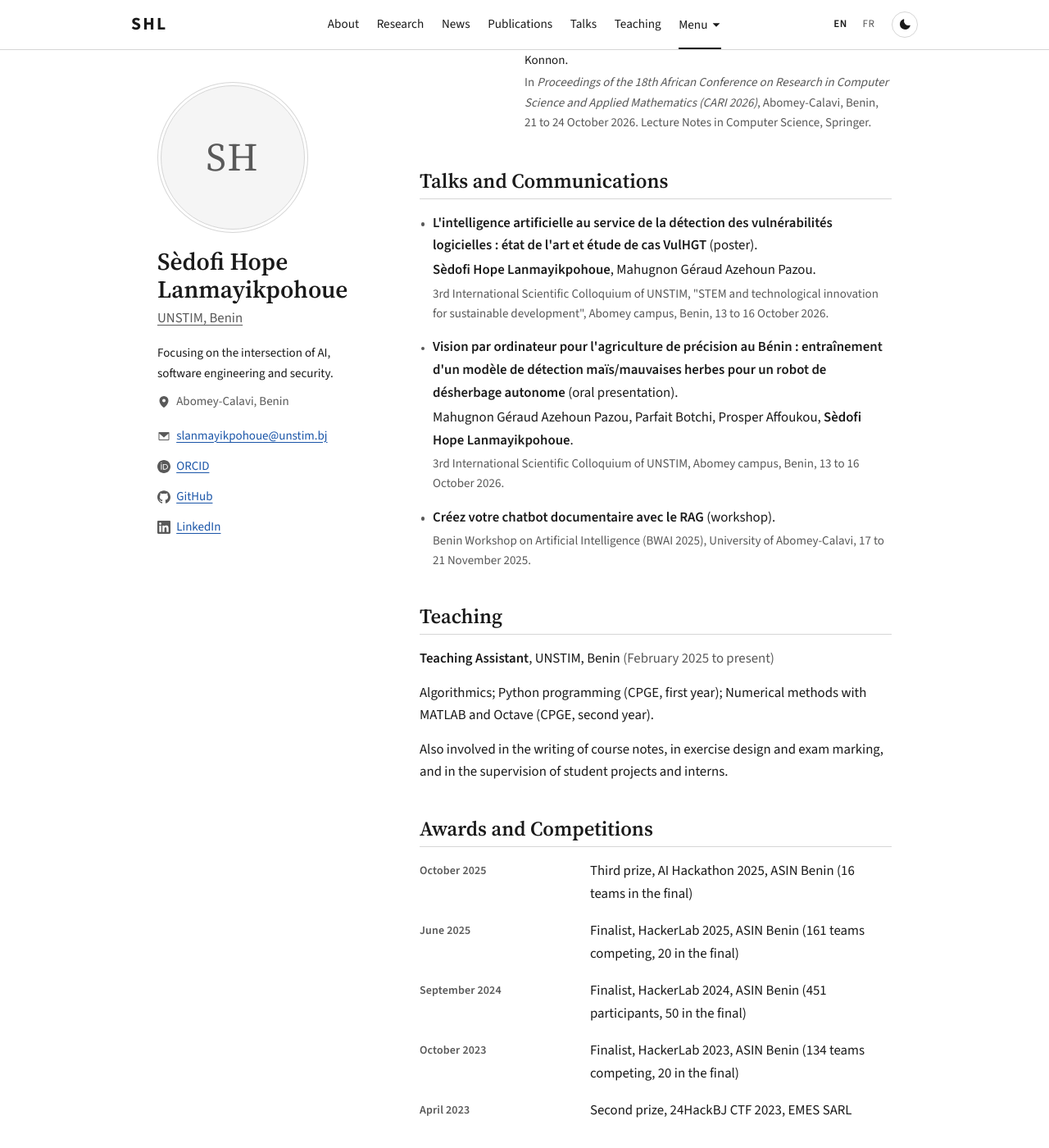
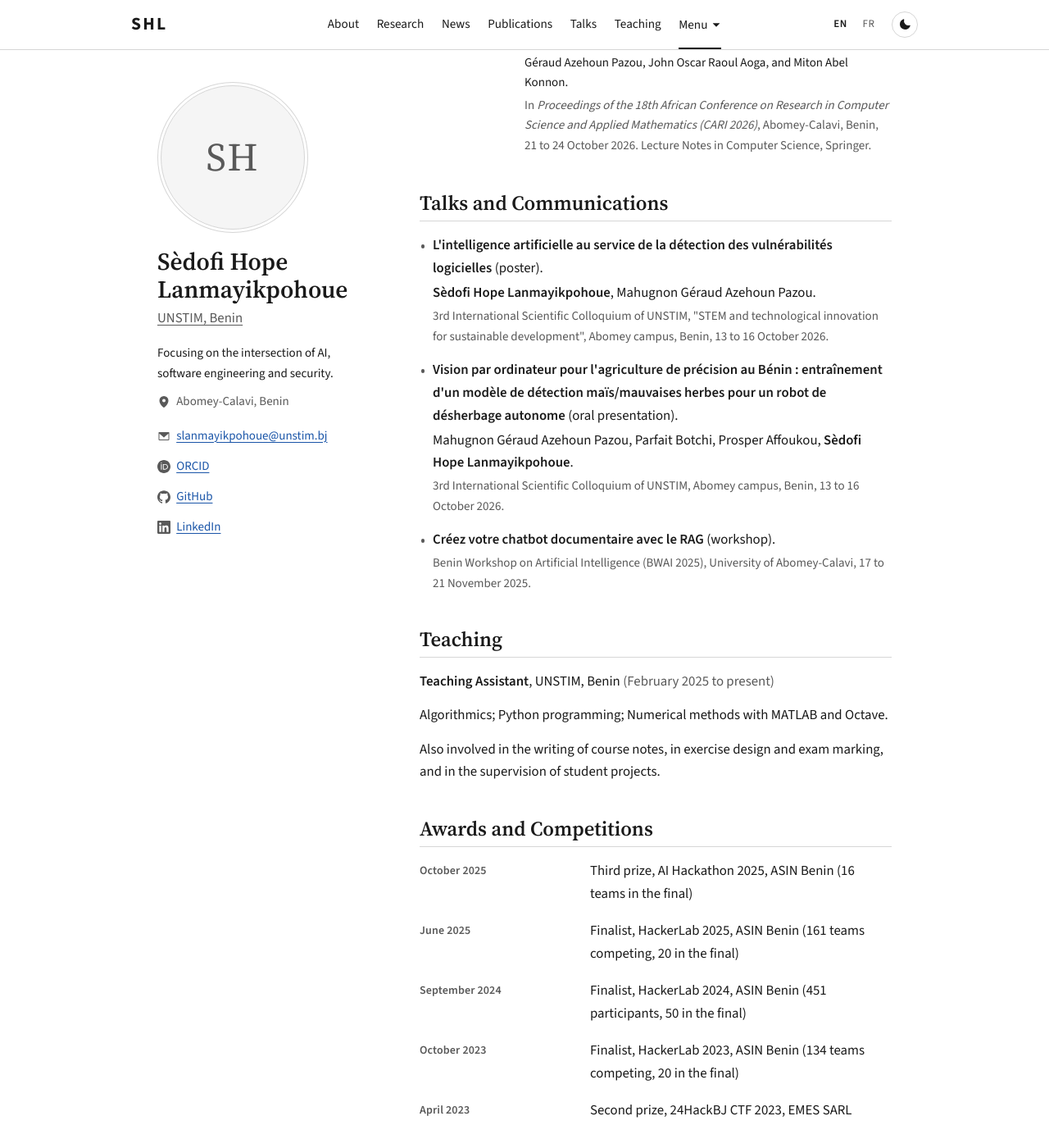
Before and after one commit to sedofihope/sedofihope.github.io, a Jekyll site: the page built from index.html, in a window 1280 px wide and 1400 px high, scrolled down 2379 px. Shown: the whole window at 82% size. Built offline with Jekyll 4.4.1, drawn with Linux system fonts in a browser that asks for light colours; some of the changed text lies outside the part shown.

Commit message:
Minor updates

```diff
--- a/_config.yml
+++ b/_config.yml
@@ -59,3 +59,4 @@
   - .jekyll-cache
   # Local conversation exports (gitignored, may contain private details)
   - 20*.txt
+  - 20*.md
--- a/_data/content_en.yml
+++ b/_data/content_en.yml
@@ -122,7 +122,7 @@
 news:
   - date: October 2026
     title: CARI 2026
-    text: Presentation of our paper on graph-based vulnerability detection at the 18th African Conference on Research in Computer Science and Applied Mathematics, held at the University of Abomey-Calavi from 21 to 24 October. CARI is the main pan-African forum for research in computer science and applied mathematics.
+    text: Presentation of our paper on graph-based vulnerability detection at the 18th African Conference on Research in Computer Science and Applied Mathematics, held at the Sèmè City Foundation headquarters in Cotonou from 21 to 24 October. CARI is the main pan-African forum for research in computer science and applied mathematics.
     links:
       - label: cari-conf.bj
         url: https://cari-conf.bj/
@@ -139,7 +139,7 @@
       - label: bwai-ifri-uac.bj
         url: https://bwai-ifri-uac.bj
       - label: Slides (PDF)
-        file: /assets/slides-bwai-2025.pdf
+        file: /assets/communications/slides-bwai-2025.pdf
   - date: October 2025
     title: Third prize at the ASIN AI Hackathon
     text: Third place at the artificial intelligence hackathon organised by the Agency for Information Systems and Digital Technology (ASIN Benin){count_clause}.
@@ -153,7 +153,7 @@
         url: https://school.a4cp.org/summer2025/
   - date: June 2025
     title: CITA 2025 and remote sensing training
-    text: Attended the 3rd International Conference on Information and Communication Technologies (CITA) of Benin's National Academy of Sciences, Arts and Letters (ANSALB), held in Cotonou from 26 to 27 June 2025 under the theme "Emerging Technologies and Sustainable Agriculture", and took part in the practical workshop on drones and remote sensing for sustainable agriculture. This is the field my doctoral work now builds on.
+    text: Attended the 3rd International Conference on Information and Communication Technologies (CITA) of Benin's National Academy of Sciences, Arts and Letters (ANSALB), held in Cotonou from 26 to 27 June 2025 under the theme "Emerging Technologies and Sustainable Agriculture", and took part in the practical workshop on drones and remote sensing for sustainable agriculture.
     links:
       - label: cita-ansalb.bj
         url: https://www.cita-ansalb.bj/2025
@@ -194,7 +194,7 @@
 # `label` plus either `url` for a web page or `file` for a document in the
 # repository, hidden until the file exists.
 talks:
-  - title: "L'intelligence artificielle au service de la détection des vulnérabilités logicielles : état de l'art et étude de cas VulHGT"
+  - title: "L'intelligence artificielle au service de la détection des vulnérabilités logicielles"
     title_lang: fr
     kind: poster
     # status: accepted
@@ -214,20 +214,23 @@
       - name: Sèdofi Hope Lanmayikpohoue
         me: true
     venue: 3rd International Scientific Colloquium of UNSTIM, Abomey campus, Benin, 13 to 16 October 2026.
+    links:
+      - label: Slides (PDF)
+        file: /assets/communications/slides-csi-unstim-2026.pdf
   - title: "Créez votre chatbot documentaire avec le RAG"
     title_lang: fr
     kind: workshop
     venue: Benin Workshop on Artificial Intelligence (BWAI 2025), University of Abomey-Calavi, 17 to 21 November 2025.
     links:
       - label: Slides (PDF)
-        file: /assets/slides-bwai-2025.pdf
+        file: /assets/communications/slides-bwai-2025.pdf
 
 teaching:
   role: Teaching Assistant
   place: UNSTIM, Benin
   period: February 2025 to present
-  courses: Algorithmics; Python programming (CPGE, first year); Numerical methods with MATLAB and Octave (CPGE, second year).
-  other: Also involved in the writing of course notes, in exercise design and exam marking, and in the supervision of student projects and interns.
+  courses: Algorithmics; Python programming; Numerical methods with MATLAB and Octave.
+  other: Also involved in the writing of course notes, in exercise design and exam marking, and in the supervision of student projects.
 
 awards:
   - date: October 2025
@@ -258,14 +261,14 @@
       - Supervised by Dr M. Géraud Azehoun Pazou, Dr Emery K. Assogba, Dr John O. R. Aoga and Dr M. Abel Konnon.
     file:
       label: Download the thesis (PDF)
-      path: /assets/memoire-ingenieur.pdf
+      path: /assets/thesis/memoire-ingenieur.pdf
   - period: 2019 to 2021
     text: Preparatory classes for engineering schools (CPGE), Engineering Sciences and Techniques, INSPEI, Abomey, Benin.
 
 experience:
   - period: August 2025 to present
     text: "**COSIT BENIN**, Abomey-Calavi. Developer specialised in cybersecurity. Web application security testing and mobile development."
-  - period: January 2025 to August 2025
+  - period: January 2025 to October 2025
     text: "**EMES SARL**, Cotonou. Backend and AI developer. Microservice backend, REST API for data processing, research on retrieval-augmented generation."
   - period: August 2023 to October 2023
     text: "**MIFY SARL**, Abomey-Calavi. Mobile developer and research on blockchain technology, internship."
--- a/_data/content_fr.yml
+++ b/_data/content_fr.yml
@@ -114,7 +114,7 @@
 news:
   - date: octobre 2026
     title: CARI 2026
-    text: Présentation de notre article sur la détection de vulnérabilités par graphes à la 18e Conférence Africaine sur la Recherche en Informatique et en Mathématiques Appliquées, à l'Université d'Abomey-Calavi, du 21 au 24 octobre. CARI est le principal forum panafricain de recherche en informatique et mathématiques appliquées.
+    text: Présentation de notre article sur la détection de vulnérabilités par graphes à la 18e Conférence Africaine sur la Recherche en Informatique et en Mathématiques Appliquées, au siège de la Fondation Sèmè City à Cotonou, du 21 au 24 octobre. CARI est le principal forum panafricain de recherche en informatique et mathématiques appliquées.
     links:
       - label: cari-conf.bj
         url: https://cari-conf.bj/
@@ -131,7 +131,7 @@
       - label: bwai-ifri-uac.bj
         url: https://bwai-ifri-uac.bj
       - label: Diapositives (PDF)
-        file: /assets/slides-bwai-2025.pdf
+        file: /assets/communications/slides-bwai-2025.pdf
   - date: octobre 2025
     title: Troisième prix au Hackathon IA de l'ASIN
     text: Troisième place au hackathon d'intelligence artificielle organisé par l'Agence des Systèmes d'Information et du Numérique (ASIN Bénin){count_clause}.
@@ -145,7 +145,7 @@
         url: https://school.a4cp.org/summer2025/
   - date: juin 2025
     title: CITA 2025 et formation en télédétection
-    text: Participation à la 3e Conférence Internationale sur les Technologies de l'Information et de la Communication (CITA) de l'Académie Nationale des Sciences, Arts et Lettres du Bénin (ANSALB), tenue à Cotonou du 26 au 27 juin 2025 sur le thème « Technologies émergentes et agriculture durable », et suivi de l'atelier pratique « Drones et télédétection pour une agriculture durable ». C'est le domaine sur lequel s'appuient aujourd'hui mes travaux de thèse.
+    text: Participation à la 3e Conférence Internationale sur les Technologies de l'Information et de la Communication (CITA) de l'Académie Nationale des Sciences, Arts et Lettres du Bénin (ANSALB), tenue à Cotonou du 26 au 27 juin 2025 sur le thème « Technologies émergentes et agriculture durable », et suivi de l'atelier pratique « Drones et télédétection pour une agriculture durable ».
     links:
       - label: cita-ansalb.bj
         url: https://www.cita-ansalb.bj/2025
@@ -182,7 +182,7 @@
 # enregistrement) : `label` plus soit `url` (page web), soit `file`
 # (document du dépôt, masqué tant que le fichier n'existe pas).
 talks:
-  - title: "L'intelligence artificielle au service de la détection des vulnérabilités logicielles : état de l'art et étude de cas VulHGT"
+  - title: "L'intelligence artificielle au service de la détection des vulnérabilités logicielles"
     title_lang: fr
     kind: poster
     # status: accepted
@@ -202,19 +202,22 @@
       - name: Sèdofi Hope Lanmayikpohoue
         me: true
     venue: 3e Colloque Scientifique International de l'UNSTIM, campus universitaire d'Abomey, Bénin, 13 au 16 octobre 2026.
+    links:
+      - label: Diapositives (PDF)
+        file: /assets/communications/slides-csi-unstim-2026.pdf
   - title: Créez votre chatbot documentaire avec le RAG
     kind: atelier
     venue: Benin Workshop on Artificial Intelligence (BWAI 2025), Université d'Abomey-Calavi, 17 au 21 novembre 2025.
     links:
       - label: Diapositives (PDF)
-        file: /assets/slides-bwai-2025.pdf
+        file: /assets/communications/slides-bwai-2025.pdf
 
 teaching:
   role: Assistant d'enseignement
   place: UNSTIM, Bénin
   period: février 2025 à aujourd'hui
-  courses: Algorithmique ; programmation Python (CPGE, première année) ; méthodes numériques avec MATLAB et Octave (CPGE, deuxième année).
-  other: Participation à la rédaction des notes de cours, à la conception d'exercices, à la correction des évaluations et à l'encadrement de projets étudiants et de stagiaires.
+  courses: Algorithmique ; programmation Python ; méthodes numériques avec MATLAB et Octave.
+  other: Participation à la rédaction des notes de cours, à la conception d'exercices, à la correction des évaluations et à l'encadrement de projets étudiants.
 
 awards:
   - date: octobre 2025
@@ -243,14 +246,14 @@
       - Encadré par le Dr Ing. M. Géraud Azehoun Pazou, le Dr Ing. Emery K. Assogba, le Dr Ing. John O. R. Aoga et le Dr M. Abel Konnon.
     file:
       label: Télécharger le mémoire (PDF)
-      path: /assets/memoire-ingenieur.pdf
+      path: /assets/thesis/memoire-ingenieur.pdf
   - period: 2019 à 2021
     text: Classes préparatoires aux écoles d'ingénieur, Sciences et Techniques de l'Ingénieur, INSPEI, Abomey, Bénin.
 
 experience:
   - period: août 2025 à aujourd'hui
     text: "**COSIT BENIN**, Abomey-Calavi. Développeur spécialiste en cybersécurité. Tests de sécurité d'applications web et développement mobile."
-  - period: janvier 2025 à août 2025
+  - period: janvier 2025 à octobre 2025
     text: "**EMES SARL**, Cotonou. Développeur backend et IA. Backend de microservice, API REST de traitement de données, recherches sur les systèmes RAG."
   - period: août 2023 à octobre 2023
     text: "**MIFY SARL**, Abomey-Calavi. Développeur mobile et recherche sur la technologie blockchain, stage."
```
Also changed, not shown: 8 other files.
